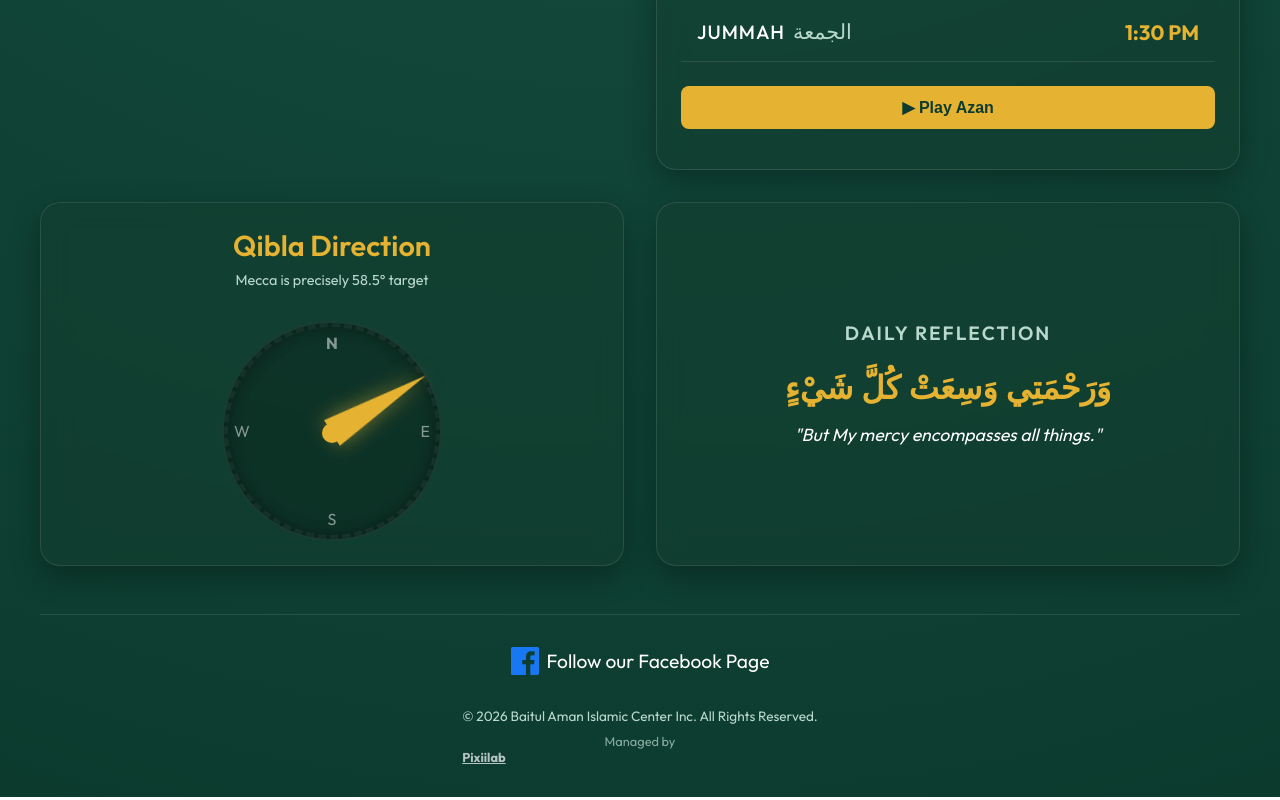
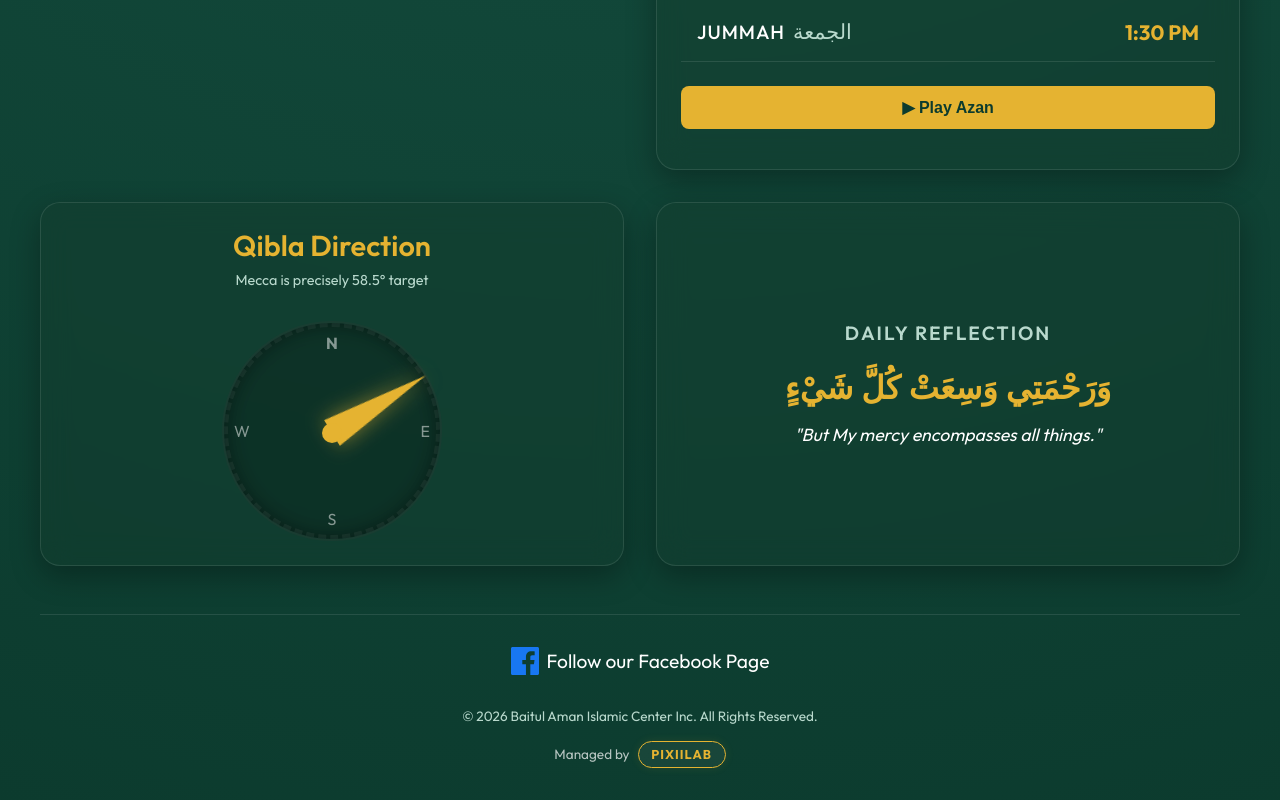
Before and after one commit to hasan1212121/baitul-aman-islamic-center-inc11, a Next.js app: page / in a window 1280 px wide. Shown: the part 999-1799 px from the top of the page. Built offline with nearby package versions, Linux system fonts and the light colour scheme; no server answers.

Commit message:
style: convert pixiilab text to modern pill button on single line

```diff
--- a/src/app/page.js
+++ b/src/app/page.js
@@ -47,11 +47,27 @@ function PageContent() {
            <svg style={{ width: '28px', height: '28px', fill: '#1877F2' }} viewBox="0 0 24 24"><path d="M22.675 0h-21.35C.593 0 0 .593 0 1.325v21.351C0 23.407.593 24 1.325 24h11.495v-9.294H9.691v-3.622h3.129V8.413c0-3.1 1.893-4.788 4.659-4.788 1.325 0 2.463.099 2.795.143v3.24l-1.918.001c-1.504 0-1.795.715-1.795 1.763v2.31h3.587l-.467 3.622h-3.12V24h6.116c.73 0 1.323-.593 1.323-1.325V1.325C24 .593 23.407 0 22.675 0z"/></svg>
            {t.followFb}
         </a>
-        <div style={{ display: 'flex', flexDirection: 'column', gap: '0.5rem', marginTop: '1rem' }}>
-          <p style={{ fontSize: '0.85rem', color: 'var(--text-muted)' }}>{t.rights}</p>
-          <p style={{ fontSize: '0.8rem', opacity: 0.7 }}>
-            Managed by <a href="https://pixiilab.net" target="_blank" rel="noopener noreferrer" style={{ textDecoration: 'underline', fontWeight: 'bold' }}>Pixiilab</a>
-          </p>
+        <div style={{ display: 'flex', flexDirection: 'column', alignItems: 'center', gap: '0.5rem', marginTop: '1rem' }}>
+          <p style={{ fontSize: '0.85rem', color: 'var(--text-muted)', textAlign: 'center' }}>{t.rights}</p>
+          <div style={{ display: 'flex', alignItems: 'center', justifyContent: 'center', gap: '0.5rem', marginTop: '0.5rem' }}>
+            <span style={{ fontSize: '0.85rem', color: 'var(--text-light)', opacity: 0.7 }}>Managed by</span>
+            <a href="https://pixiilab.net" target="_blank" rel="noopener noreferrer" style={{
+                background: 'rgba(255,255,255,0.05)',
+                border: '1px solid var(--accent-color)',
+                padding: '0.3rem 0.8rem',
+                borderRadius: '50px',
+                color: 'var(--accent-color)',
+                fontWeight: 'bold',
+                textDecoration: 'none',
+                fontFamily: "'Outfit', sans-serif",
+                fontSize: '0.8rem',
+                letterSpacing: '1px',
+                textTransform: 'uppercase',
+                boxShadow: '0 0 10px rgba(229, 179, 49, 0.1)'
+            }}>
+              Pixiilab
+            </a>
+          </div>
         </div>
       </footer>
     </main>
```
